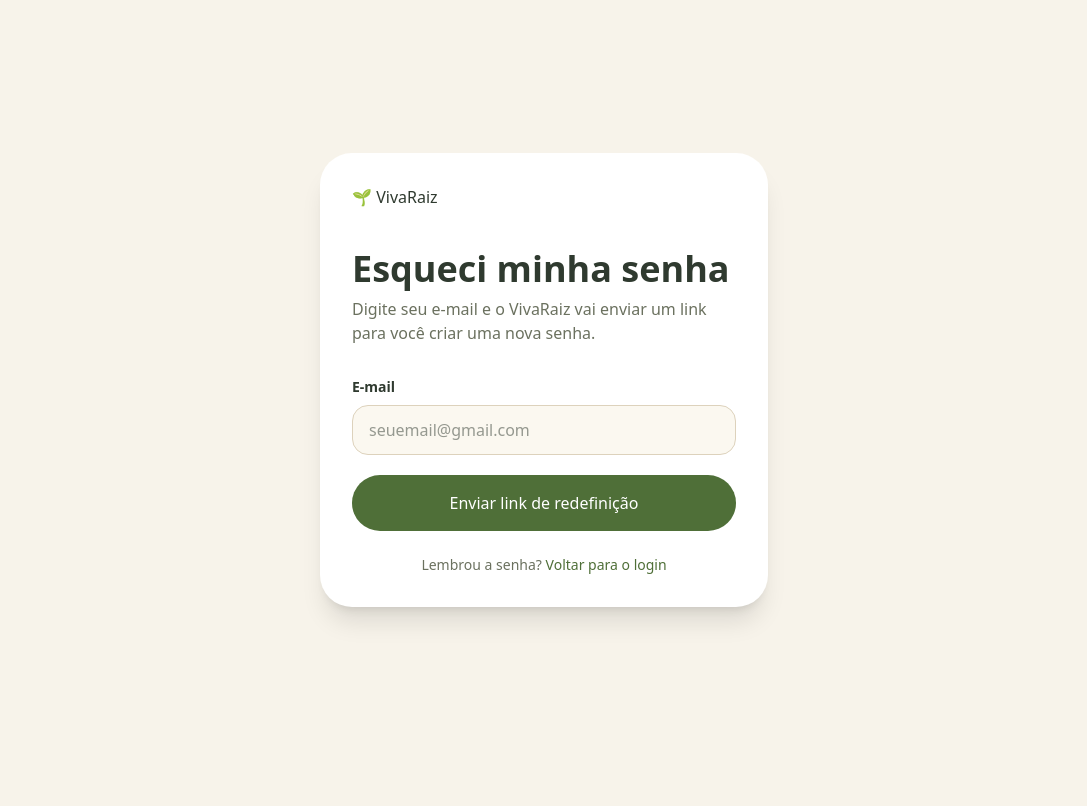
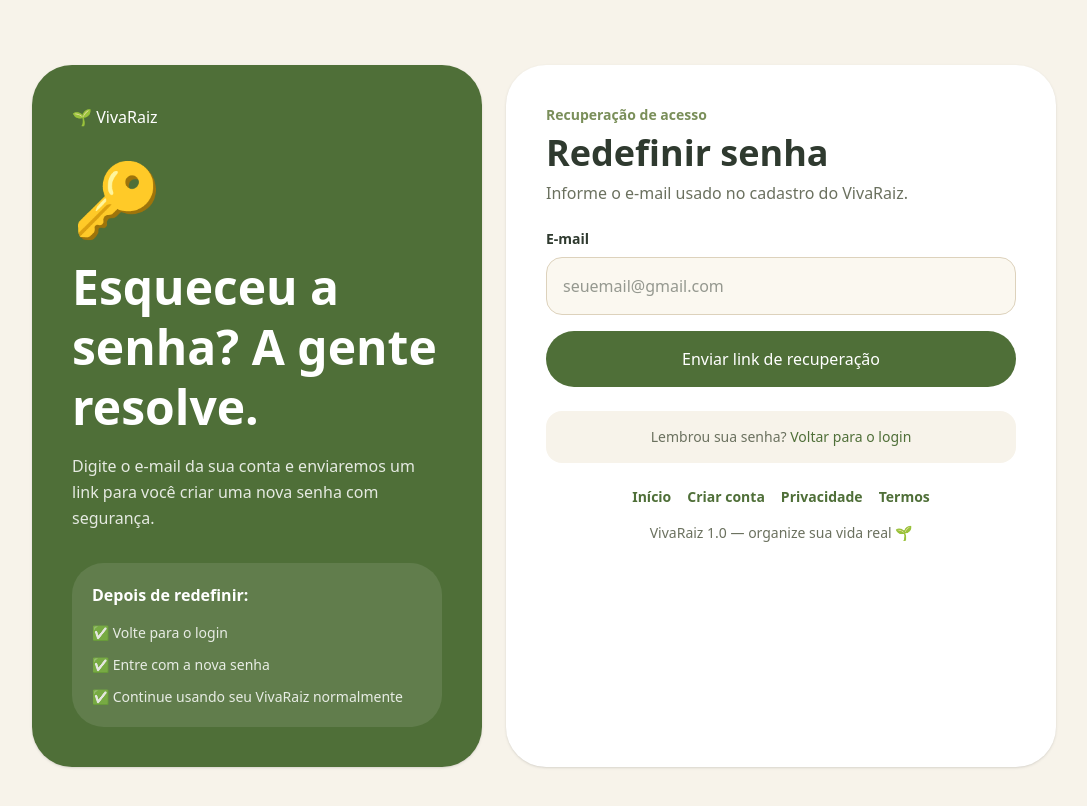
Before and after one commit to jonatasjusto669-lab/vivaraiz, a Next.js app: page /esqueci-senha in a window 1280 px wide. Shown: the top 806 px of the page, without its empty margins (96-1183 px from the left). Built offline with nearby package versions, Linux system fonts and the light colour scheme; no server answers.

Commit message:
Melhorar tela de recuperacao de senha

```diff
--- a/app/esqueci-senha/page.tsx
+++ b/app/esqueci-senha/page.tsx
@@ -20,46 +20,80 @@ export default function EsqueciSenhaPage() {
 
     setLoading(true);
 
-    const redirectTo = `${window.location.origin}/redefinir-senha`;
+    const redirectTo =
+      typeof window !== "undefined"
+        ? `${window.location.origin}/redefinir-senha`
+        : undefined;
 
-    const { error } = await supabase.auth.resetPasswordForEmail(email, {
+    const { error } = await supabase.auth.resetPasswordForEmail(email.trim(), {
       redirectTo,
     });
 
     setLoading(false);
 
     if (error) {
-      setMessage(`Erro: ${error.message}`);
+      setMessage(`Erro ao enviar recuperação: ${error.message}`);
       return;
     }
 
     setMessage(
-      "Enviamos um link para seu e-mail. Abra o e-mail e clique no link para criar uma nova senha."
+      "Pronto! Se esse e-mail estiver cadastrado, você receberá um link para redefinir sua senha."
     );
   }
 
   return (
-    <main className="min-h-screen bg-[#F7F3EA] px-6 py-10 text-[#2F3A2F]">
-      <div className="mx-auto flex min-h-[85vh] max-w-md items-center justify-center">
-        <section className="w-full rounded-[2rem] bg-white p-8 shadow-xl">
-          <a href="/" className="text-2xl font-black">
+    <main className="min-h-screen bg-[#F7F3EA] px-4 py-6 text-[#2F3A2F] md:px-8 md:py-10">
+      <div className="mx-auto flex min-h-[calc(100vh-3rem)] max-w-5xl items-center justify-center">
+        <section className="grid w-full gap-6 md:grid-cols-[0.9fr_1.1fr]">
+          <div className="rounded-[2.5rem] bg-[#4F6F38] p-7 text-white shadow-sm md:p-10">
+            <a href="/" className="text-xl font-black md:text-2xl">
               🌱 VivaRaiz
             </a>
 
-          <h1 className="mt-10 text-4xl font-black">Esqueci minha senha</h1>
+            <p className="mt-8 text-7xl">🔑</p>
+
+            <h1 className="mt-6 text-4xl font-black leading-tight md:text-5xl">
+              Esqueceu a senha? A gente resolve.
+            </h1>
+
+            <p className="mt-4 leading-relaxed text-white/85">
+              Digite o e-mail da sua conta e enviaremos um link para você criar
+              uma nova senha com segurança.
+            </p>
+
+            <div className="mt-8 rounded-[2rem] bg-white/10 p-5">
+              <p className="font-black">Depois de redefinir:</p>
+
+              <div className="mt-4 space-y-3 text-sm text-white/85">
+                <p>✅ Volte para o login</p>
+                <p>✅ Entre com a nova senha</p>
+                <p>✅ Continue usando seu VivaRaiz normalmente</p>
+              </div>
+            </div>
+          </div>
+
+          <div className="rounded-[2.5rem] bg-white p-6 shadow-sm md:p-10">
+            <div>
+              <p className="text-sm font-black text-[#7A8F5A]">
+                Recuperação de acesso
+              </p>
+
+              <h2 className="mt-2 text-3xl font-black md:text-4xl">
+                Redefinir senha
+              </h2>
 
               <p className="mt-2 text-[#6B715F]">
-            Digite seu e-mail e o VivaRaiz vai enviar um link para você criar
-            uma nova senha.
+                Informe o e-mail usado no cadastro do VivaRaiz.
               </p>
+            </div>
 
             {message && (
-            <div className="mt-6 rounded-2xl bg-[#F7F3EA] p-4 text-sm font-bold text-[#4F6F38]">
+              <div className="mt-5 rounded-2xl bg-[#F7F3EA] p-4 text-sm font-bold text-[#4F6F38]">
                 {message}
               </div>
             )}
 
-          <form onSubmit={handleResetPassword} className="mt-8 space-y-5">
+            <form onSubmit={handleResetPassword} className="mt-6 space-y-4">
               <div>
                 <label className="mb-2 block text-sm font-bold">E-mail</label>
 
@@ -68,25 +102,52 @@ export default function EsqueciSenhaPage() {
                   value={email}
                   onChange={(event) => setEmail(event.target.value)}
                   placeholder="seuemail@gmail.com"
-                className="w-full rounded-2xl border border-[#DDD2BC] bg-[#FBF8F0] px-4 py-3 outline-none focus:border-[#4F6F38]"
+                  className="w-full rounded-2xl border border-[#DDD2BC] bg-[#FBF8F0] px-4 py-4 outline-none focus:border-[#4F6F38]"
                 />
               </div>
 
               <button
                 type="submit"
                 disabled={loading}
-              className="block w-full rounded-full bg-[#4F6F38] px-6 py-4 text-center font-black text-white transition hover:bg-[#3F5C2B] disabled:cursor-not-allowed disabled:opacity-60"
+                className="w-full rounded-full bg-[#4F6F38] px-6 py-4 font-black text-white transition hover:bg-[#3F5C2B] disabled:cursor-not-allowed disabled:opacity-60"
               >
-              {loading ? "Enviando..." : "Enviar link de redefinição"}
+                {loading ? "Enviando..." : "Enviar link de recuperação"}
               </button>
             </form>
 
-          <p className="mt-6 text-center text-sm text-[#6B715F]">
-            Lembrou a senha?{" "}
-            <a href="/login" className="font-bold text-[#4F6F38]">
+            <div className="mt-6 rounded-2xl bg-[#F7F3EA] p-4 text-center text-sm text-[#6B715F]">
+              <p>
+                Lembrou sua senha?{" "}
+                <a href="/login" className="font-black text-[#4F6F38]">
                   Voltar para o login
                 </a>
               </p>
+            </div>
+
+            <div className="mt-6 text-center text-sm text-[#6B715F]">
+              <div className="flex flex-wrap justify-center gap-4 font-bold">
+                <a href="/" className="text-[#4F6F38]">
+                  Início
+                </a>
+
+                <a href="/cadastro" className="text-[#4F6F38]">
+                  Criar conta
+                </a>
+
+                <a href="/privacidade" className="text-[#4F6F38]">
+                  Privacidade
+                </a>
+
+                <a href="/termos" className="text-[#4F6F38]">
+                  Termos
+                </a>
+              </div>
+
+              <p className="mt-4">
+                VivaRaiz 1.0 — organize sua vida real 🌱
+              </p>
+            </div>
+          </div>
         </section>
       </div>
     </main>
```
Lines whose indentation alone changed are shown as unchanged.
